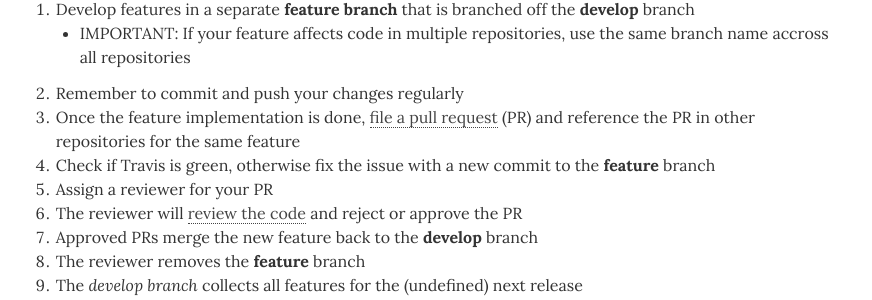
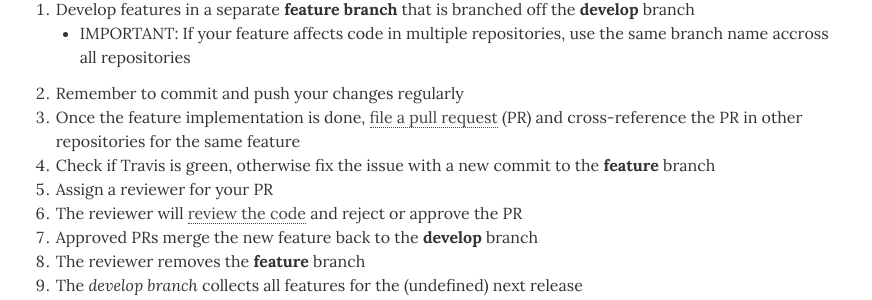
Before and after one commit to phovea/phovea.github.io, a Jekyll site: the page built from contributors/development_process.md, in a window 1280 px wide and 900 px high, scrolled down 851 px. Shown: the part 153-453 px from the top of the window, without its empty margins (317-1189 px from the left). Built offline with Jekyll 4.4.1, drawn with Linux system fonts in a browser that asks for light colours; nearby versions of some CDN libraries; some web fonts are replaced.

Commit message:
Update development_process.md

```diff
--- a/contributors/development_process.md
+++ b/contributors/development_process.md
@@ -40,7 +40,7 @@ In summary:
 1. Develop features in a separate **feature branch** that is branched off the **develop** branch
   * IMPORTANT: If your feature affects code in multiple repositories, use the same branch name accross all repositories
 1. Remember to commit and push your changes regularly
-1. Once the feature implementation is done, [file a pull request](https://blog.alphasmanifesto.com/2016/07/11/how-to-create-a-good-pull-request/) (PR) and reference the PR in other repositories for the same feature
+1. Once the feature implementation is done, [file a pull request](https://blog.alphasmanifesto.com/2016/07/11/how-to-create-a-good-pull-request/) (PR) and cross-reference the PR in other repositories for the same feature
 1. Check if Travis is green, otherwise fix the issue with a new commit to the **feature** branch
 1. Assign a reviewer for your PR
 1. The reviewer will [review the code](https://blog.alphasmanifesto.com/2016/11/17/how-to-perform-a-good-code-review/) and reject or approve the PR
```
